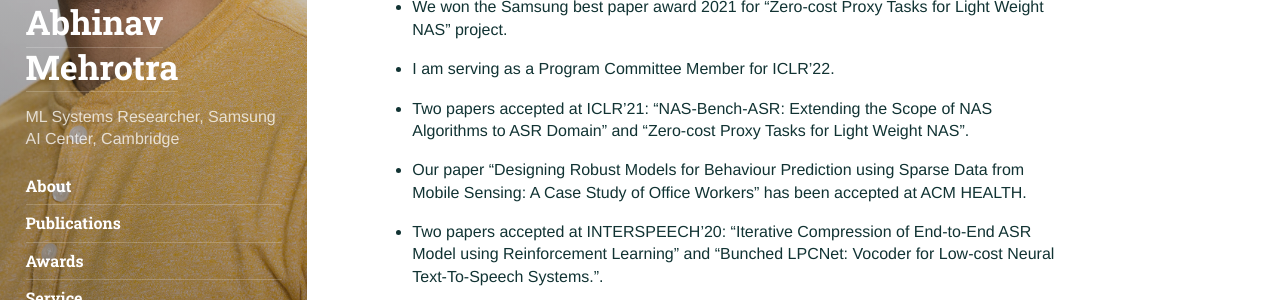
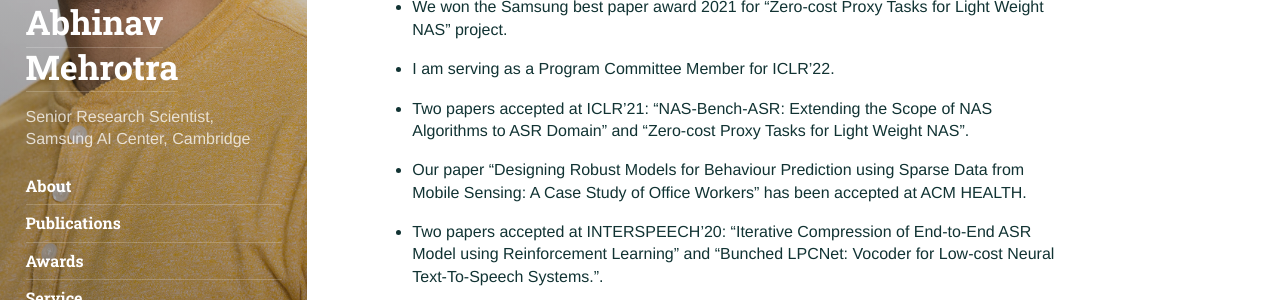
Before and after one commit to AbhinavMehrotra/AbhinavMehrotra.github.io, a Jekyll site: the page built from index.md, in a window 1280 px wide. Shown: the part 443-743 px from the top of the page. Built offline with Jekyll 4.4.1, drawn with Linux system fonts in a browser that asks for light colours; some web fonts are replaced.

Commit message:
Update _config.yml

```diff
--- a/_config.yml
+++ b/_config.yml
@@ -34,7 +34,7 @@ description:           >
 
 # A shorter description for the sidebar.
 tagline:               >
-  ML Systems Researcher,
+  Senior Research Scientist,
   Samsung AI Center, Cambridge
 
 # A list of keywords for your blog
```
